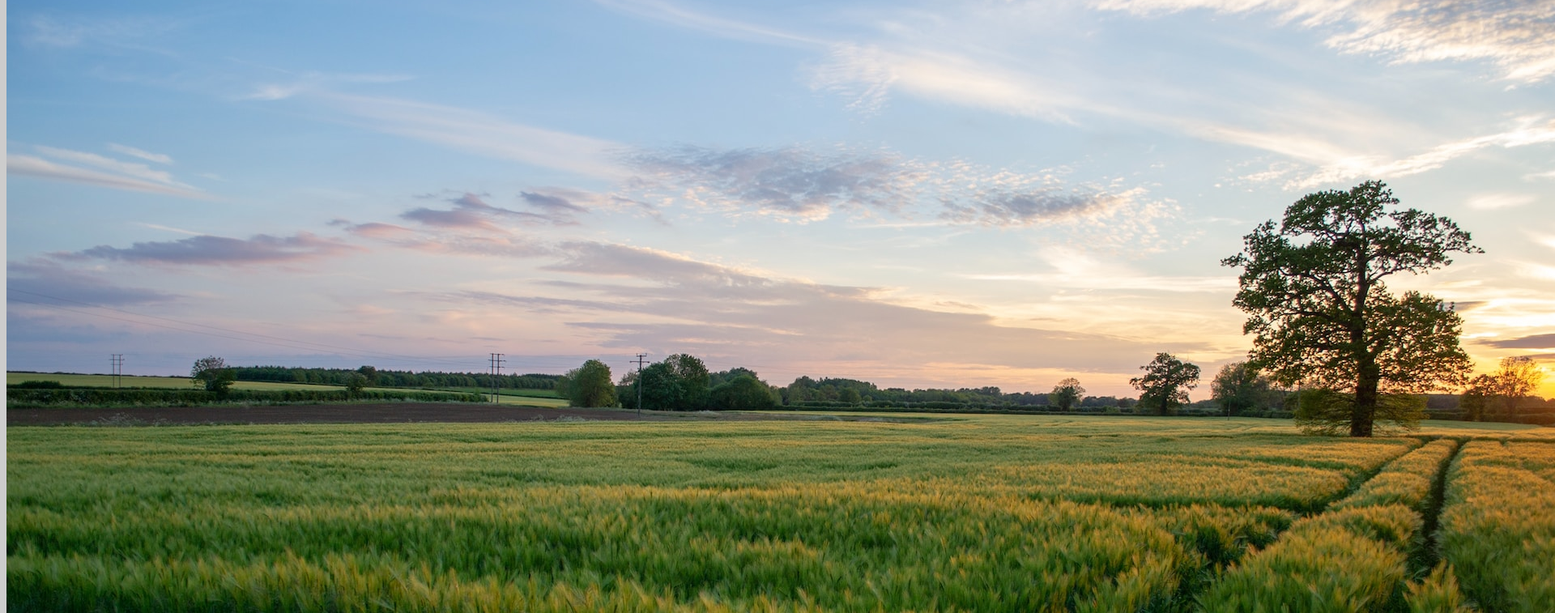
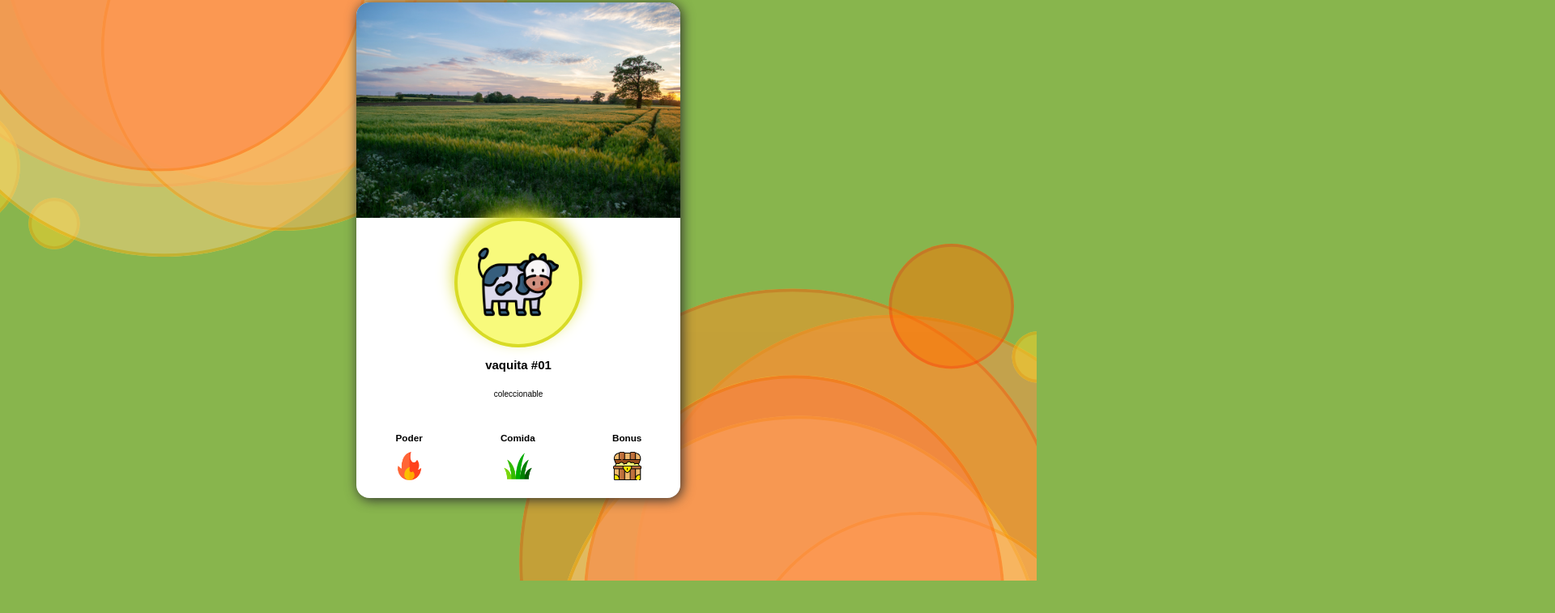
Before and after one commit to Valentina1012/CardAnimal, a plain HTML site: page index.html in a window 1280 px wide. Shown: the part 99-856 px from the top of the page at 81% size, 1920 px wide, since content can reach past the window. After the commit the page ends 816 px from the top, so only its background shows below. Drawn offline with Linux system fonts and the light colour scheme.

Commit message:
Actualice cambios

```diff
--- a/css/style.scss
+++ b/css/style.scss
@@ -1,3 +1,11 @@
+html {
+    box-sizing: border-box;
+    font-size: 62.5%;  /*Por defecto 16px = 1rem pero lo cambiamos para que 10px= 1rem (hacer mas faciles las conversiones)*/
+}
+*, *:before, *:after {
+    box-sizing: inherit;
+}
+
 :root {
     --color1: #88b54d;
 }
@@ -5,4 +13,53 @@
 body {
     font-family: sans-serif;
     background-color: var(--color1);
+    background-image: url(../img/fondoTop.svg), url(../img/fondoBottom.svg);
+    background-repeat: no-repeat, no-repeat;
+    background-position: right 50vw bottom 50vh, left 50vw top 50vh;
 }
+
+.container {
+    display: flex;
+    justify-content: center;
+    align-items: center;
+    height: 100vh;
+}
+
+.card {
+    background: #fff;
+    width: 400px;
+    border-radius: 16px;
+    box-shadow: 2px 2px 15px #2f2f2f;
+    overflow: hidden;
+    &-header {
+        width: 100%;
+        display: block;
+
+    }
+
+    &-body {
+        display: flex;
+        flex-direction: column;
+        align-items: center;
+
+        &-contentimg {
+            border: 4px solid #d8db26;
+            border-radius: 50%;
+            background: #f8fa7c;
+            box-shadow: 0px -10px 20px #d8db26;
+
+            &-img {
+                padding: 25px;
+            }
+        }
+    }
+
+    &-footer {
+        display: flex;
+        justify-content: space-around;
+        margin: 2rem 0;
+        &-poder {
+            text-align: center;
+        }
+    }
+}
```
Also changed, not shown: index.html (+0 -1 lines), css/style.css, img/fondoBottom.svg (added), img/fondoTop.svg (added), img/fondo_boton.jpg (deleted), 2 other files.
